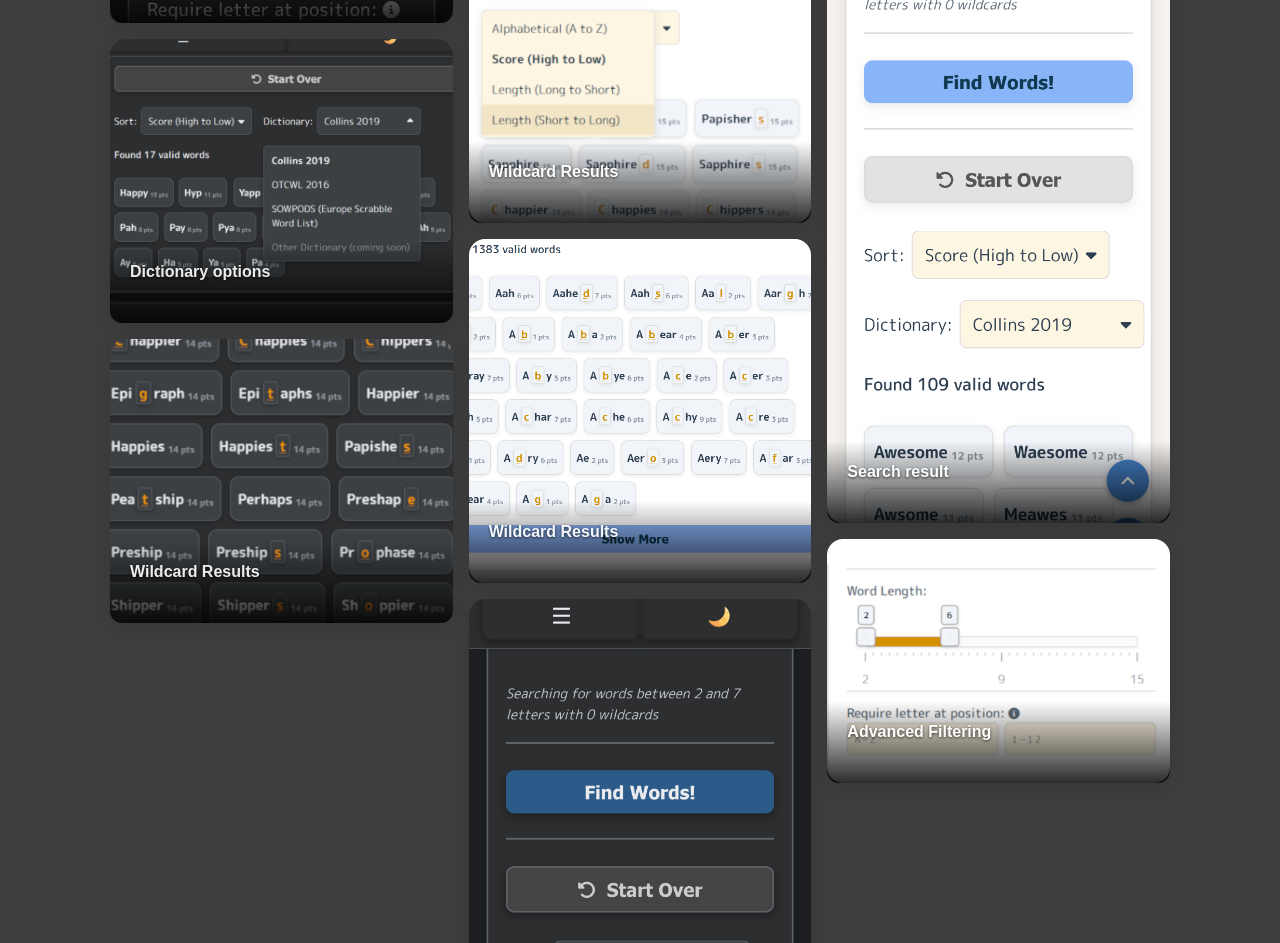
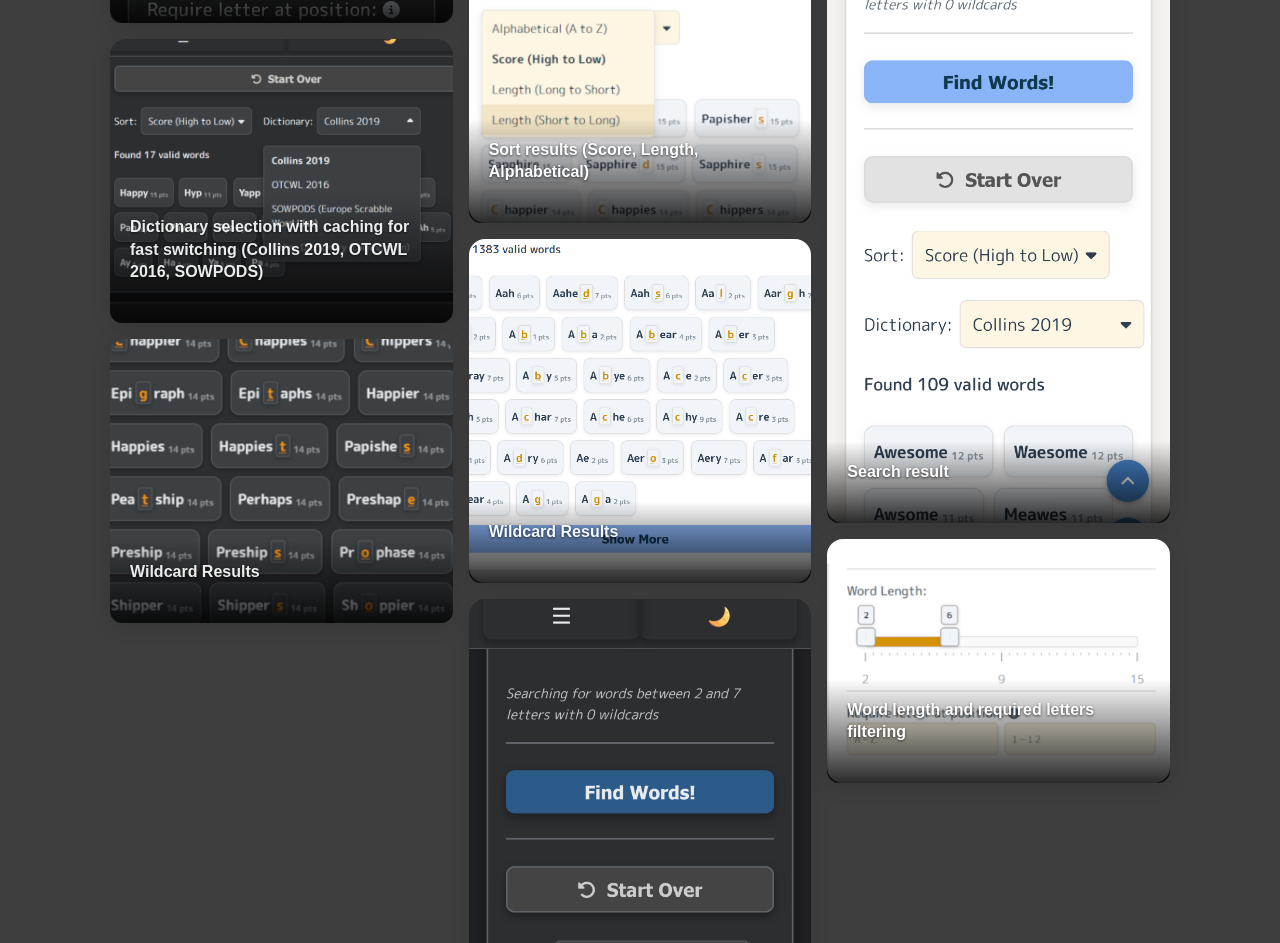
Before and after one commit to w0nght/jowee_portfolio, a React (Create React App) app: page /projects/scrabble-helper in a window 1280 px wide. Shown: the part 3220-4163 px from the top of the page. Built offline with nearby package versions, Linux system fonts and the light colour scheme; the HTML template or start-up script is replaced by a standard one.

Commit message:
Change captions wording

```diff
--- a/src/data/caseStudyImages.js
+++ b/src/data/caseStudyImages.js
@@ -28,7 +28,7 @@ export const scrabbleHelperImages = [
     "sh_result_sorting_1.png",
     800,
     300,
-    "Wildcard Results",
+    "Sort results (Score, Length, Alphabetical)",
     []
   ),
   createMedia(
@@ -45,7 +45,7 @@ export const scrabbleHelperImages = [
     "sh_dict_sort_1.png",
     800,
     300,
-    "Dictionary options",
+    "Dictionary selection with caching for fast switching (Collins 2019, OTCWL 2016, SOWPODS)",
     []
   ),
   createMedia(
@@ -69,7 +69,7 @@ export const scrabbleHelperImages = [
     "sh_word_filter_1.png",
     800,
     260,
-    "Advanced Filtering",
+    "Word length and required letters filtering",
     []
   ),
   createMedia(SCRABBLE, "dark_mode_view_2.png", 800, 700, "Search results", []),
```
